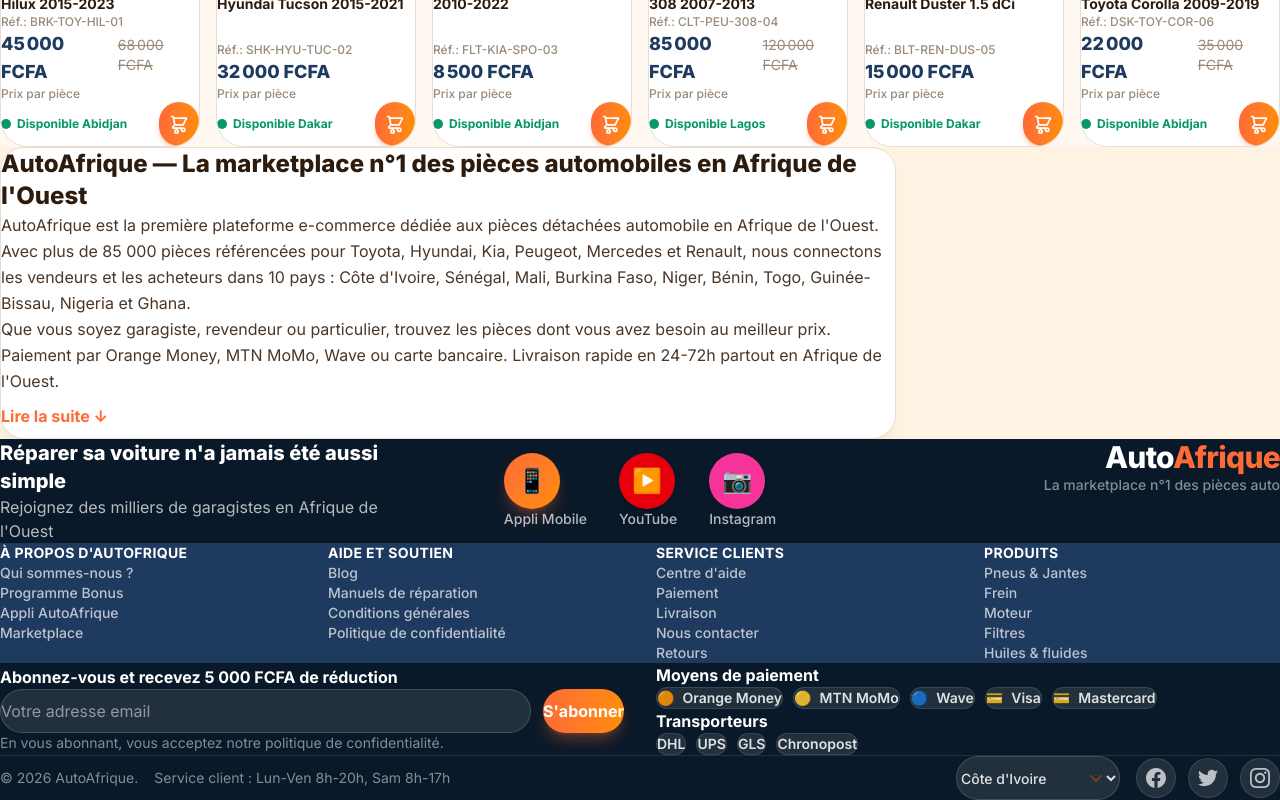
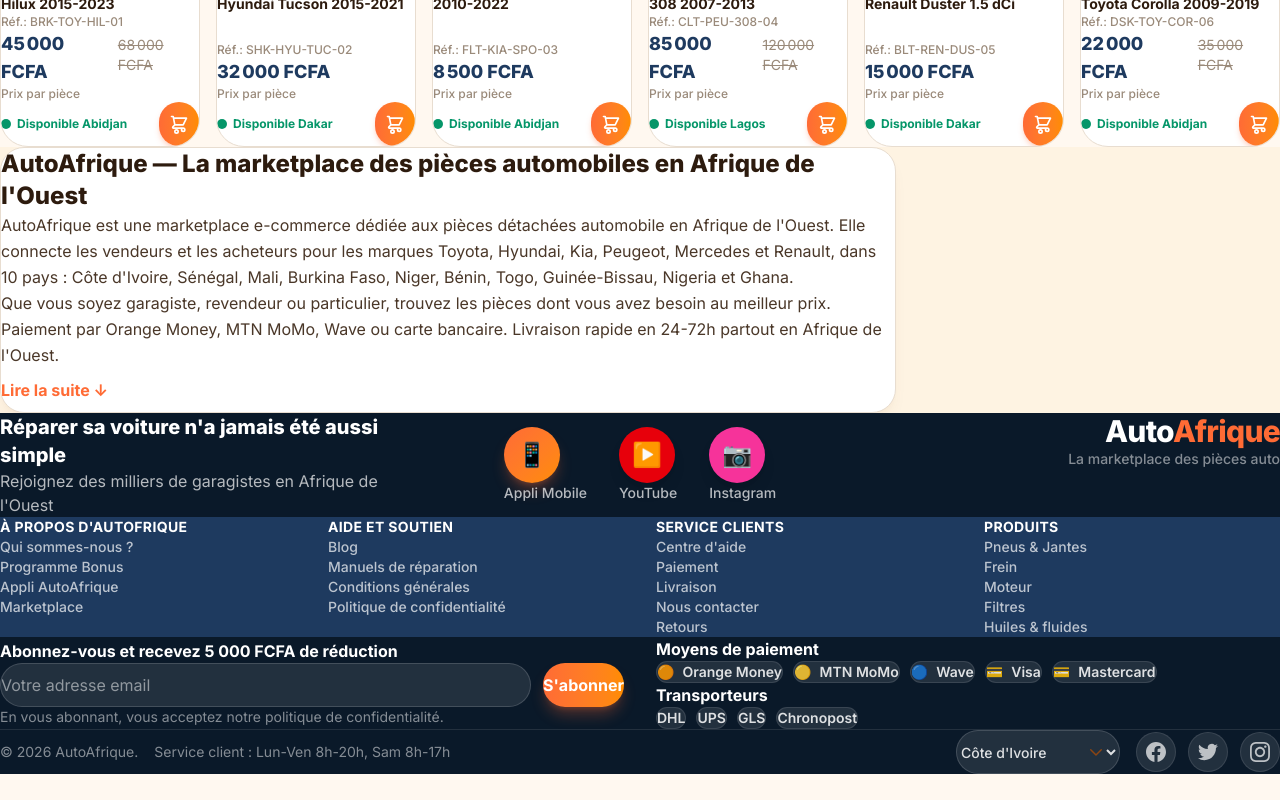
Before and after one commit to expedit-ermus/autoafrica, a Next.js app: page / in a window 1280 px wide. Shown: the part 1737-2537 px from the top of the page. After the commit the page ends 2511 px from the top, so only its background shows below. Built offline with nearby package versions, Linux system fonts and the light colour scheme.

Commit message:
fix(seo): remove false 85,000 parts figure and unverifiable superlatives (#1, first platform) from landing, footer and meta per AGENTS.md (D28)

```diff
--- a/src/components/Footer.tsx
+++ b/src/components/Footer.tsx
@@ -51,7 +51,7 @@ export default function Footer() {
             </div>
             <div className="text-center md:text-right">
               <div className="text-3xl font-extrabold tracking-tight">Auto<span className="text-[#FF6B35]">Afrique</span></div>
-              <p className="text-white/50 text-sm mt-2 font-medium">{L('La marketplace n°1 des pièces auto', '#1 auto parts marketplace')}</p>
+              <p className="text-white/50 text-sm mt-2 font-medium">{L('La marketplace des pièces auto', 'The auto parts marketplace')}</p>
             </div>
           </div>
         </div>
--- a/src/components/LandingPage.tsx
+++ b/src/components/LandingPage.tsx
@@ -185,13 +185,13 @@ export default function LandingPage() {
         <div className="max-w-4xl mx-auto px-4 sm:px-6 lg:px-8">
           <div className="bg-white rounded-3xl p-8 md:p-10 border border-[#E8DDD0] shadow-lg shadow-[#8B4513]/5">
             <h2 className="text-xl md:text-2xl font-extrabold text-[#2D1B0E] mb-5">
-              {L('AutoAfrique — La marketplace n°1 des pièces automobiles en Afrique de l\'Ouest', 'AutoAfrique — #1 auto parts marketplace in West Africa')}
+              {L('AutoAfrique — La marketplace des pièces automobiles en Afrique de l\'Ouest', 'AutoAfrique — The auto parts marketplace in West Africa')}
             </h2>
             <div className="text-base text-[#4A3728] leading-relaxed space-y-4">
               <p>
                 {L(
-                  'AutoAfrique est la première plateforme e-commerce dédiée aux pièces détachées automobile en Afrique de l\'Ouest. Avec plus de 85 000 pièces référencées pour Toyota, Hyundai, Kia, Peugeot, Mercedes et Renault, nous connectons les vendeurs et les acheteurs dans 10 pays : Côte d\'Ivoire, Sénégal, Mali, Burkina Faso, Niger, Bénin, Togo, Guinée-Bissau, Nigeria et Ghana.',
-                  'AutoAfrique is the first e-commerce platform dedicated to auto parts in West Africa. With over 85,000 parts listed for Toyota, Hyundai, Kia, Peugeot, Mercedes and Renault, we connect sellers and buyers in 10 countries: Ivory Coast, Senegal, Mali, Burkina Faso, Niger, Benin, Togo, Guinea-Bissau, Nigeria and Ghana.'
+                  'AutoAfrique est une marketplace e-commerce dédiée aux pièces détachées automobile en Afrique de l\'Ouest. Elle connecte les vendeurs et les acheteurs pour les marques Toyota, Hyundai, Kia, Peugeot, Mercedes et Renault, dans 10 pays : Côte d\'Ivoire, Sénégal, Mali, Burkina Faso, Niger, Bénin, Togo, Guinée-Bissau, Nigeria et Ghana.',
+                  'AutoAfrique is an e-commerce marketplace dedicated to auto parts in West Africa. It connects sellers and buyers for Toyota, Hyundai, Kia, Peugeot, Mercedes and Renault, across 10 countries: Ivory Coast, Senegal, Mali, Burkina Faso, Niger, Benin, Togo, Guinea-Bissau and Ghana.'
                 )}
               </p>
               <p>
--- a/src/lib/i18n.ts
+++ b/src/lib/i18n.ts
@@ -165,7 +165,7 @@ export const translations = {
       GHS: 'Cedi',
     },
     footer: {
-      description: 'La première plateforme ERP Marketplace de pièces détachées automobiles pour l\'Afrique de l\'Ouest.',
+      description: 'La marketplace ERP de pièces détachées automobiles pour l\'Afrique de l\'Ouest.',
       product: 'Produit',
       company: 'Entreprise',
       support: 'Support',
```
Also changed, not shown: 1 other file (tests, documents, lock files or other folders).
